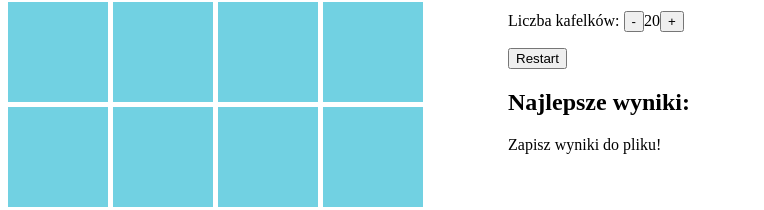
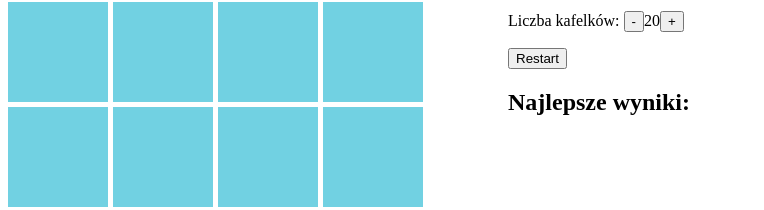
Before and after one commit to OrionFOTL/memoryTIWP, a plain HTML site: page index.html in a window 1280 px wide. Shown: the part 111-321 px from the top of the page, without its empty margins (0-764 px from the left). Drawn offline with nearby package versions, Linux system fonts and the light colour scheme.

Commit message:
poprawka

```diff
--- a/index.html
+++ b/index.html
@@ -28,7 +28,7 @@
         <ol id="scoreboard">
 
         </ol>
-        <p><a id="eksport">Zapisz wyniki do pliku!</a></p>
+        <p><a id="eksport"></a></p>
     </div>
 </body>
 
--- a/script.js
+++ b/script.js
@@ -140,6 +140,7 @@ $(document).ready(function () {
 		}
 		$("#eksport").attr('href', 'data:text/plain;charset=utf-8,' + encodeURIComponent(eksportVals));
 		$("#eksport").attr('download', 'wyniki.txt');
+		$("#eksport").text('Zapisz wyniki do pliku!');
 	}
 });
 
```
